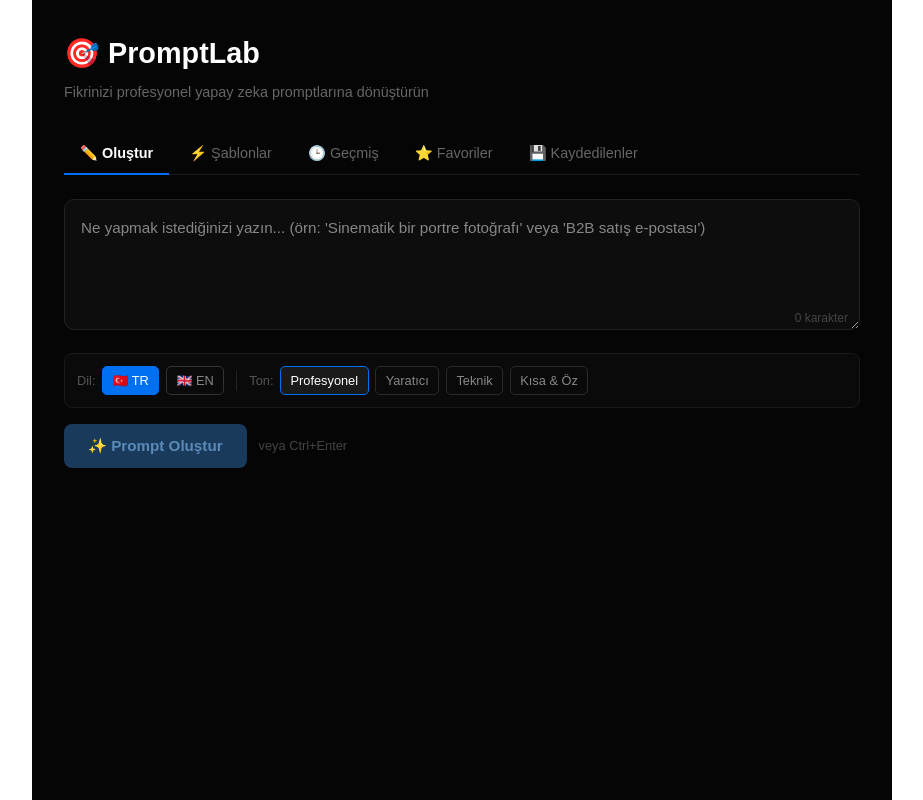
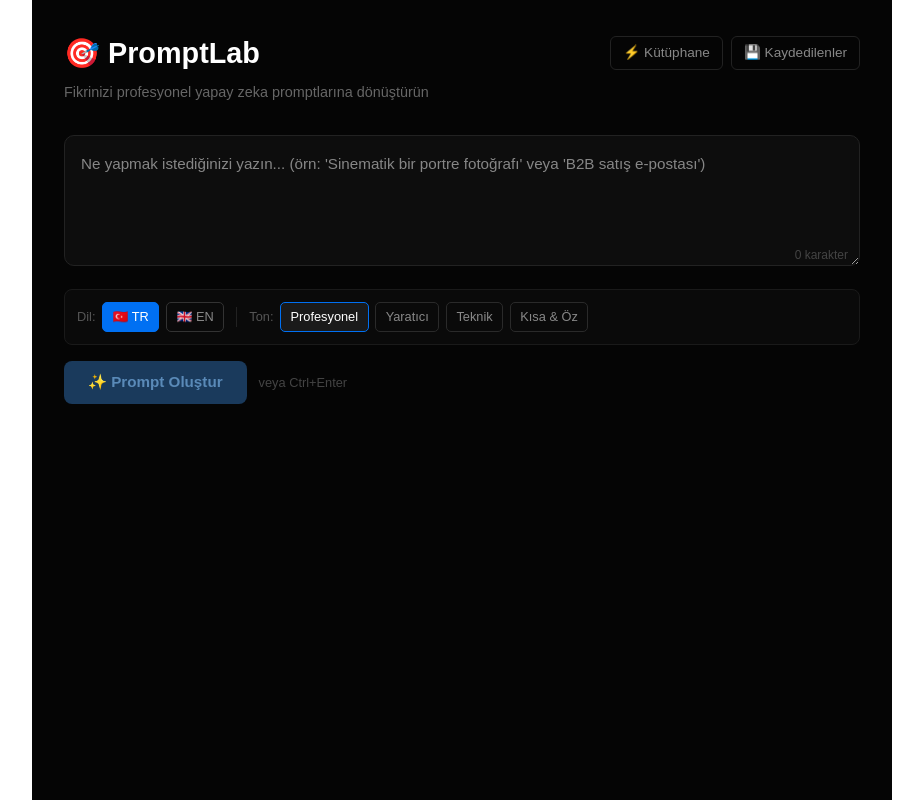
Before and after one commit to promtmakertr-cloud/promptlab, a Next.js app: page / in a window 1280 px wide. Shown: the whole page, without its empty margins (178-1101 px from the left). Built offline with nearby package versions, Linux system fonts and the light colour scheme.

Commit message:
Restore original homepage design; move Library and Saved Prompts to separate pages
Co-authored-by: promtmakertr-cloud <263019008+promtmakertr-cloud@users.noreply.github.com>

```diff
--- /dev/null
+++ b/app/library/page.tsx
@@ -0,0 +1,52 @@
+'use client';
+
+import { useRouter } from 'next/navigation';
+import PromptTemplates from '@/components/PromptTemplates';
+
+export default function LibraryPage() {
+  const router = useRouter();
+
+  const handleSelect = (value: string) => {
+    router.push(`/?template=${encodeURIComponent(value)}`);
+  };
+
+  return (
+    <main
+      style={{
+        padding: '2rem',
+        background: '#050505',
+        color: '#fff',
+        minHeight: '100vh',
+        fontFamily: 'Arial, sans-serif',
+        maxWidth: '860px',
+        margin: '0 auto',
+      }}
+    >
+      {/* Header */}
+      <div style={{ marginBottom: '2rem' }}>
+        <div style={{ display: 'flex', alignItems: 'center', gap: '1rem', marginBottom: '0.5rem' }}>
+          <a
+            href="/"
+            aria-label="Ana Sayfaya dön"
+            style={{
+              color: '#555',
+              fontSize: '0.85rem',
+              textDecoration: 'none',
+              display: 'flex',
+              alignItems: 'center',
+              gap: '4px',
+            }}
+          >
+            ← Ana Sayfa
+          </a>
+        </div>
+        <h1 style={{ fontSize: '1.8rem', fontWeight: '700', margin: 0 }}>⚡ Prompt Kütüphanesi</h1>
+        <p style={{ color: '#666', fontSize: '0.9rem', marginTop: '0.4rem' }}>
+          Hazır şablonlardan birini seçerek prompt oluşturmaya başlayın
+        </p>
+      </div>
+
+      <PromptTemplates onSelect={handleSelect} />
+    </main>
+  );
+}
--- a/app/page.tsx
+++ b/app/page.tsx
@@ -1,13 +1,10 @@
 'use client';
 
-import { useState, useEffect, useRef, useCallback } from 'react';
+import { useState, useEffect, useRef, useCallback, Suspense } from 'react';
+import { useSearchParams } from 'next/navigation';
 import AIToolSelector from '@/components/AIToolSelector';
-import PromptTemplates from '@/components/PromptTemplates';
-import PromptHistory from '@/components/PromptHistory';
-import FavoritesList from '@/components/FavoritesList';
-import SavedPrompts from '@/components/SavedPrompts';
 import { Copy, Check, Star, Share2, RefreshCw, Save } from 'lucide-react';
-import type { Language, Tone, SavedPrompt } from '@/lib/types';
+import type { Language, Tone } from '@/lib/types';
 import { MAX_TITLE_LENGTH } from '@/lib/types';
 
 const HISTORY_KEY = 'promptlab_history';
@@ -21,8 +18,6 @@ type HistoryEntry = {
   output: string;
   createdAt: string;
 };
-
-type Tab = 'generate' | 'templates' | 'history' | 'favorites' | 'saved';
 
 const TONE_LABELS: Record<Tone, string> = {
   professional: 'Profesyonel',
@@ -46,12 +41,20 @@ function decodeFromShare(encoded: string): string {
 }
 
 export default function Home() {
+  return (
+    <Suspense>
+      <HomeContent />
+    </Suspense>
+  );
+}
+
+function HomeContent() {
+  const searchParams = useSearchParams();
   const [userInput, setUserInput] = useState('');
   const [result, setResult] = useState('');
   const [loading, setLoading] = useState(false);
   const [history, setHistory] = useState<HistoryEntry[]>([]);
   const [favorites, setFavorites] = useState<HistoryEntry[]>([]);
-  const [activeTab, setActiveTab] = useState<Tab>('generate');
   const [copied, setCopied] = useState(false);
   const [shared, setShared] = useState(false);
   const [starred, setStarred] = useState(false);
@@ -61,7 +64,6 @@ export default function Home() {
   const [refining, setRefining] = useState(false);
   const [showRefine, setShowRefine] = useState(false);
   const [currentFavoriteId, setCurrentFavoriteId] = useState<number | null>(null);
-  const [savedPrompts, setSavedPrompts] = useState<SavedPrompt[]>([]);
   const [saveTitle, setSaveTitle] = useState('');
   const [showSaveInput, setShowSaveInput] = useState(false);
   const [saving, setSaving] = useState(false);
@@ -80,13 +82,21 @@ export default function Home() {
     }
   }, []);
 
-  // Fetch server-saved prompts from the API
+  // Pre-fill input/output from URL params (template or loaded saved prompt)
   useEffect(() => {
-    fetch('/api/prompts')
-      .then((res) => (res.ok ? res.json() : []))
-      .then((data: SavedPrompt[]) => setSavedPrompts(data))
-      .catch(() => {});
-  }, []);
+    const template = searchParams.get('template');
+    const input = searchParams.get('input');
+    const output = searchParams.get('output');
+    if (template) {
+      setUserInput(template);
+    } else if (input) {
+      setUserInput(input);
+      if (output) setResult(output);
+    } else {
+      return;
+    }
+    window.history.replaceState(null, '', window.location.pathname);
+  }, [searchParams]);
 
   // Decode shared prompt from URL hash on initial load
   useEffect(() => {
@@ -166,7 +176,6 @@ export default function Home() {
     setShowRefine(false);
     setShowSaveInput(false);
     setSavedNotice(false);
-    setActiveTab('generate');
 
     try {
       const fullText = await streamGenerate(userInput, { language, tone });
@@ -258,24 +267,6 @@ export default function Home() {
     });
   };
 
-  const handleTemplateSelect = (value: string) => {
-    setUserInput(value);
-    setActiveTab('generate');
-  };
-
-  const handleHistorySelect = (input: string, output: string) => {
-    setUserInput(input);
-    setResult(output);
-    setStarred(false);
-    setCurrentFavoriteId(null);
-    setActiveTab('generate');
-  };
-
-  const handleHistoryClear = () => {
-    setHistory([]);
-    try { localStorage.removeItem(HISTORY_KEY); } catch { /* ignore */ }
-  };
-
   const handleOpenSaveForm = () => {
     setSaveTitle(userInput.slice(0, MAX_TITLE_LENGTH));
     setShowSaveInput(true);
@@ -297,8 +288,6 @@ export default function Home() {
         }),
       });
       if (res.ok) {
-        const saved: SavedPrompt = await res.json();
-        setSavedPrompts((prev) => [saved, ...prev]);
         setSaveTitle('');
         setShowSaveInput(false);
         setSavedNotice(true);
@@ -309,21 +298,7 @@ export default function Home() {
     }
   };
 
-  const handleDeleteSaved = async (id: string) => {
-    try {
-      await fetch(`/api/prompts/${id}`, { method: 'DELETE' });
-      setSavedPrompts((prev) => prev.filter((p) => p.id !== id));
-    } catch { /* ignore */ }
-  };
-
   const charCount = userInput.length;
-  const tabs: { id: Tab; label: string }[] = [
-    { id: 'generate', label: '✏️ Oluştur' },
-    { id: 'templates', label: '⚡ Şablonlar' },
-    { id: 'history', label: `🕒 Geçmiş${history.length ? ` (${history.length})` : ''}` },
-    { id: 'favorites', label: `⭐ Favoriler${favorites.length ? ` (${favorites.length})` : ''}` },
-    { id: 'saved', label: `💾 Kaydedilenler${savedPrompts.length ? ` (${savedPrompts.length})` : ''}` },
-  ];
 
   return (
     <main
@@ -339,46 +314,51 @@ export default function Home() {
     >
       {/* Header */}
       <div style={{ marginBottom: '2rem' }}>
+        <div style={{ display: 'flex', justifyContent: 'space-between', alignItems: 'flex-start', flexWrap: 'wrap', gap: '0.75rem' }}>
+          <div>
             <h1 style={{ fontSize: '1.8rem', fontWeight: '700', margin: 0 }}>🎯 PromptLab</h1>
             <p style={{ color: '#666', fontSize: '0.9rem', marginTop: '0.4rem' }}>
               Fikrinizi profesyonel yapay zeka promptlarına dönüştürün
             </p>
           </div>
-
-      {/* Tab Bar */}
-      <div
+          <nav style={{ display: 'flex', gap: '0.5rem', alignItems: 'center', paddingTop: '0.25rem' }}>
+            <a
+              href="/library"
               style={{
-          display: 'flex',
-          gap: '4px',
-          marginBottom: '1.5rem',
-          borderBottom: '1px solid #1a1a1a',
-          flexWrap: 'wrap',
+                color: '#888',
+                fontSize: '0.85rem',
+                textDecoration: 'none',
+                padding: '0.35rem 0.75rem',
+                border: '1px solid #222',
+                borderRadius: '6px',
+                transition: 'color 0.2s, border-color 0.2s',
               }}
+              onMouseEnter={(e) => { e.currentTarget.style.color = '#fff'; e.currentTarget.style.borderColor = '#444'; }}
+              onMouseLeave={(e) => { e.currentTarget.style.color = '#888'; e.currentTarget.style.borderColor = '#222'; }}
             >
-        {tabs.map((tab) => (
-          <button
-            key={tab.id}
-            onClick={() => setActiveTab(tab.id)}
+              ⚡ Kütüphane
+            </a>
+            <a
+              href="/saved"
               style={{
-              background: 'none',
-              border: 'none',
-              borderBottom: activeTab === tab.id ? '2px solid #0070f3' : '2px solid transparent',
-              color: activeTab === tab.id ? '#fff' : '#666',
-              padding: '0.5rem 1rem',
-              cursor: 'pointer',
-              fontSize: '0.9rem',
-              fontWeight: activeTab === tab.id ? '600' : '400',
-              transition: 'color 0.2s',
-              marginBottom: '-1px',
+                color: '#888',
+                fontSize: '0.85rem',
+                textDecoration: 'none',
+                padding: '0.35rem 0.75rem',
+                border: '1px solid #222',
+                borderRadius: '6px',
+                transition: 'color 0.2s, border-color 0.2s',
               }}
+              onMouseEnter={(e) => { e.currentTarget.style.color = '#fff'; e.currentTarget.style.borderColor = '#444'; }}
+              onMouseLeave={(e) => { e.currentTarget.style.color = '#888'; e.currentTarget.style.borderColor = '#222'; }}
             >
-            {tab.label}
-          </button>
-        ))}
+              💾 Kaydedilenler
+            </a>
+          </nav>
+        </div>
       </div>
 
-      {/* Generate Tab */}
-      {activeTab === 'generate' && (
+      {/* Prompt Generator */}
       <div>
           {/* Textarea */}
           <div style={{ position: 'relative', marginBottom: '1rem' }}>
@@ -800,39 +780,6 @@ export default function Home() {
             </div>
           )}
         </div>
-      )}
-
-      {/* Templates Tab */}
-      {activeTab === 'templates' && (
-        <PromptTemplates onSelect={handleTemplateSelect} />
-      )}
-
-      {/* History Tab */}
-      {activeTab === 'history' && (
-        <PromptHistory
-          history={history}
-          onSelect={handleHistorySelect}
-          onClear={handleHistoryClear}
-        />
-      )}
-
-      {/* Favorites Tab */}
-      {activeTab === 'favorites' && (
-        <FavoritesList
-          favorites={favorites}
-          onSelect={handleHistorySelect}
-          onDelete={handleDeleteFavorite}
-        />
-      )}
-
-      {/* Saved Prompts Tab */}
-      {activeTab === 'saved' && (
-        <SavedPrompts
-          prompts={savedPrompts}
-          onLoad={handleHistorySelect}
-          onDelete={handleDeleteSaved}
-        />
-      )}
     </main>
   );
 }
```
Also changed, not shown: app/saved/page.tsx (added, +77 -0 lines). Lines whose indentation alone changed are shown as unchanged.
